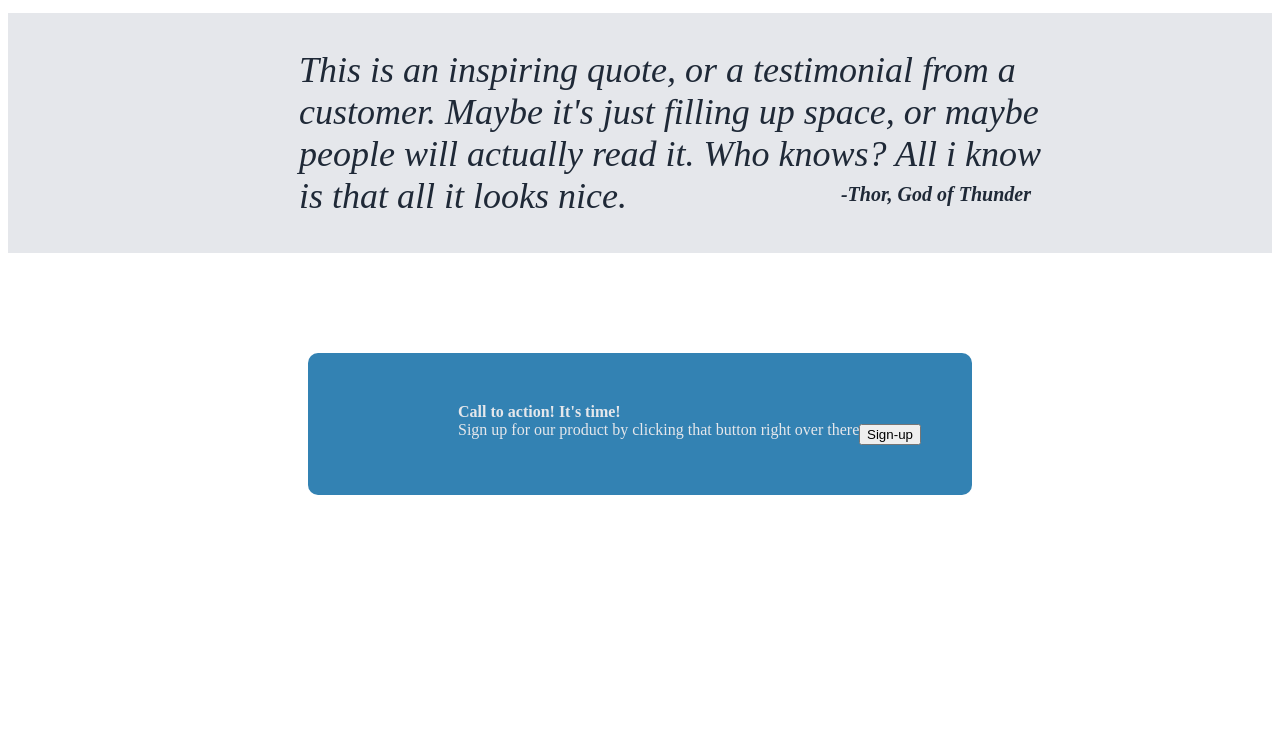
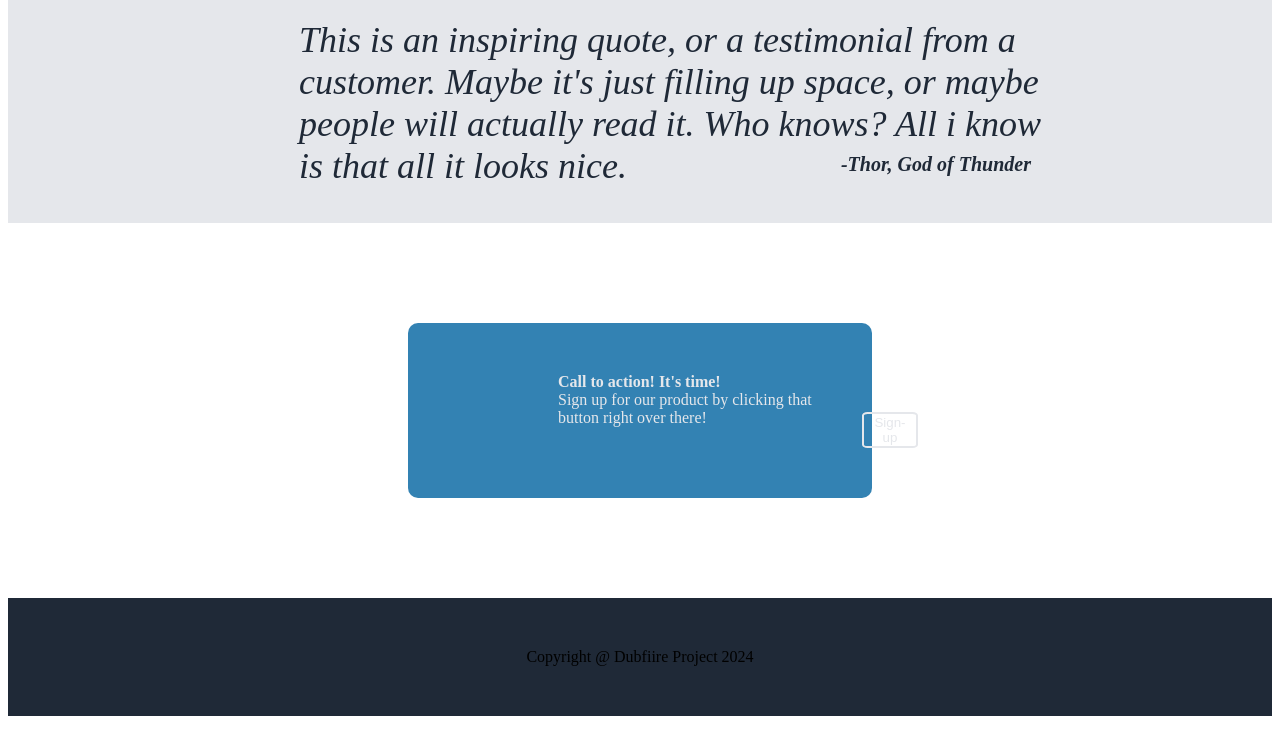
Before and after one commit to Dubfiire/Landing-page, a plain HTML site: page index.html in a window 1280 px wide. Shown: the part 1067-1799 px from the top of the page. Before the commit the page ends 1662 px from the top, so only its background shows below. Drawn offline with Linux system fonts and the light colour scheme; a web font is replaced by a local one.

Commit message:
index.html

```diff
--- a/index.html
+++ b/index.html
@@ -100,5 +100,8 @@
       </p>
       <button type="button" class="next-step">Sign-up</button>
     </section>
+    <footer>
+      <p class="footer">Copyright @ Dubfiire Project 2024</p>
+    </footer>
   </body>
 </html>
--- a/style.css
+++ b/style.css
@@ -1,6 +1,8 @@
+@import url('https://fonts.googleapis.com/css2?family=Bungee+Spice&family=Permanent+Marker&family=Roboto:ital,wght@0,100;0,300;0,400;0,500;0,700;0,900;1,100;1,300;1,400;1,500;1,700;1,900&display=swap');
+
 .body{
-display: flex;
-flex-direction: column;
+    margin: 0;
+    min-height: 100vh;
 }
 .header{
 background-color: #1f2937;
@@ -44,6 +46,7 @@ h1{
 .text{
     font-size: 18px;
     color: #e5e7eb;
+    margin-top: -30px;
 }
 .sign-up{
     background-color: #3382b3;
@@ -101,8 +104,8 @@ h3{
     align-items: flex-start;
     justify-content: space-around;
     background-color: #3382b3;
-    margin-right: 300px;
-    margin-left: 300px;
+    margin-right: 400px;
+    margin-left: 400px;
     border-radius: 10px;
     padding: 50px;
 }
@@ -119,8 +122,19 @@ h4{
     margin-left: 100px;
 }
 .next-step{
-   border: 2px transparent #3382b3;
+   border: 2px solid #e5e7eb;
    align-self: center;
    margin-left: 500px;
    margin-top: -15px;
+   background-color: transparent;
+   color: #e5e7eb;
+   border-radius: 10%;
+   padding-right: 10px;
+   padding-left: 10px;
 }
+.footer{
+    display: flex;
+    justify-content: center;
+    background-color: #1f2937;
+    padding: 50px 25px 50px 25px;
+}
```
